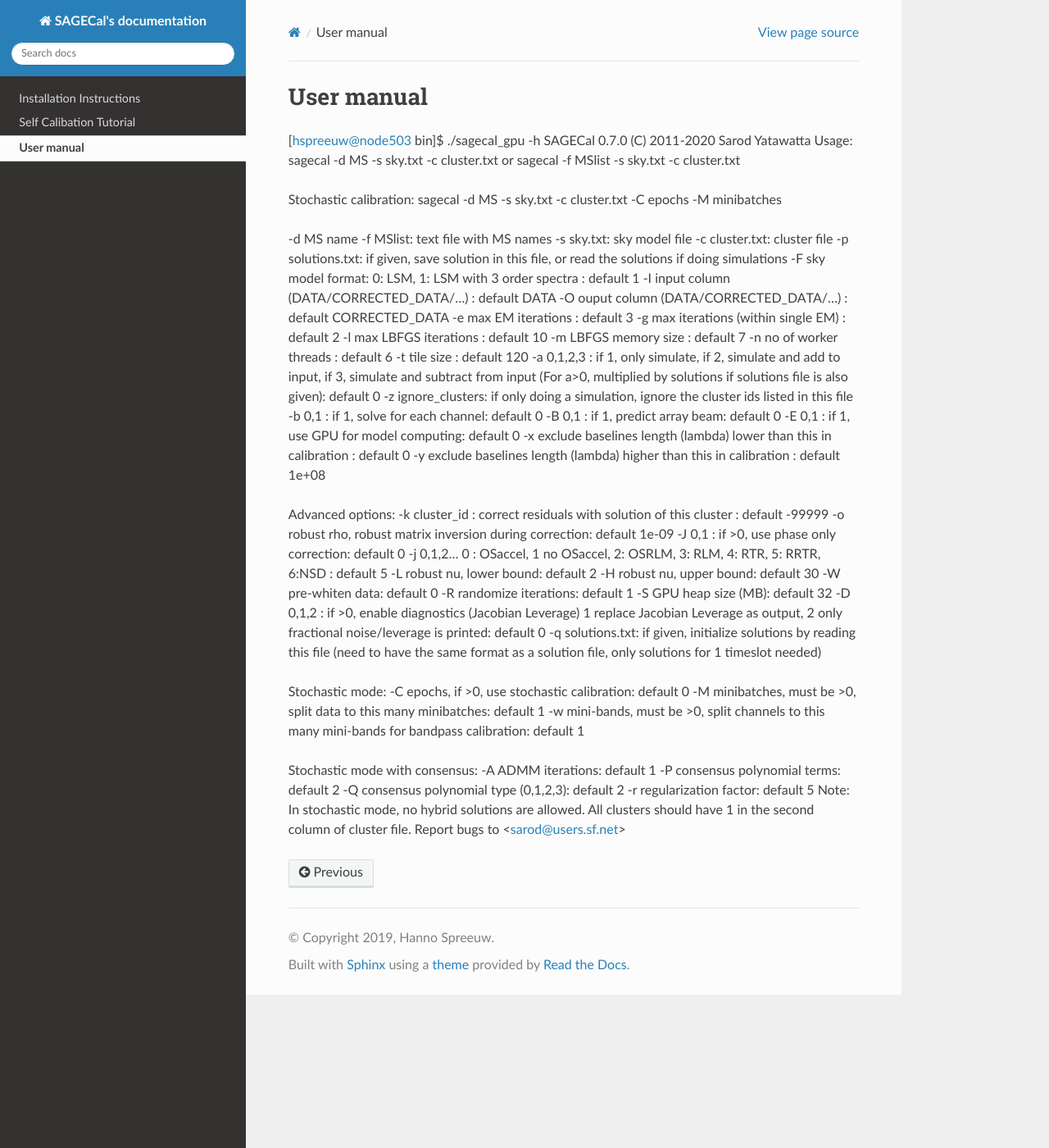
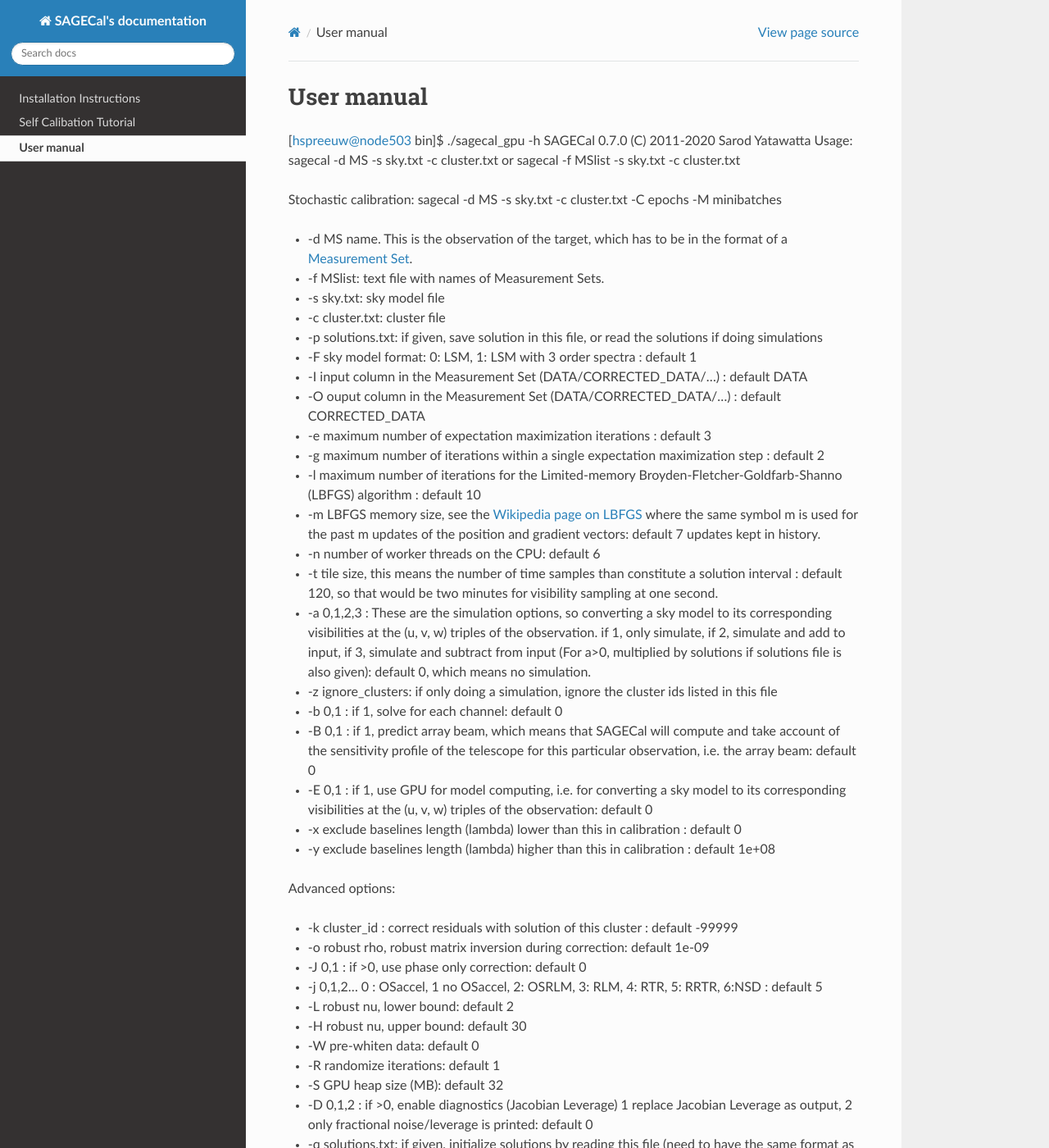
Before and after one commit to nlesc-dirac/sagecal, a Sphinx documentation site: the page built from Docs/source/user_manual.rst, in a window 1280 px wide and 1400 px high. Shown: the whole window at 82% size. Built offline with Sphinx 7.4.7 and the Read the Docs theme 2.0.0, drawn with Linux system fonts in a browser that asks for light colours; some of the changed text lies outside the part shown.

Commit message:
Tried to explain the basic options of SAGECal in a less concise manner. Not sure if I explained the -B and -E options completely correctly, need to check with Sarod.

```diff
--- a/Docs/source/user_manual.rst
+++ b/Docs/source/user_manual.rst
@@ -11,51 +11,57 @@ sagecal -f MSlist -s sky.txt -c cluster.txt
 Stochastic calibration:
 sagecal -d MS -s sky.txt -c cluster.txt -C epochs -M minibatches
 
--d MS name
--f MSlist: text file with MS names
--s sky.txt: sky model file
--c cluster.txt: cluster file
--p solutions.txt: if given, save solution in this file, or read the solutions if doing simulations
--F sky model format: 0: LSM, 1: LSM with 3 order spectra : default 1
--I input column (DATA/CORRECTED_DATA/...) : default DATA
--O ouput column (DATA/CORRECTED_DATA/...) : default CORRECTED_DATA
--e max EM iterations : default 3
--g max iterations  (within single EM) : default 2
--l max LBFGS iterations : default 10
--m LBFGS memory size : default 7
--n no of worker threads : default 6
--t tile size : default 120
--a 0,1,2,3 : if 1, only simulate, if 2, simulate and add to input, if 3, simulate and subtract from input (For a>0, multiplied by solutions if solutions file is also given): default 0
--z ignore_clusters: if only doing a simulation, ignore the cluster ids listed in this file
--b 0,1 : if 1, solve for each channel: default 0
--B 0,1 : if 1, predict array beam: default 0
--E 0,1 : if 1, use GPU for model computing: default 0
--x exclude baselines length (lambda) lower than this in calibration : default 0
--y exclude baselines length (lambda) higher than this in calibration : default 1e+08
+- -d MS name. This is the observation of the target, which has to be in the format of a `Measurement Set`_.
+- -f MSlist: text file with names of Measurement Sets.
+- -s sky.txt: sky model file
+- -c cluster.txt: cluster file
+- -p solutions.txt: if given, save solution in this file, or read the solutions if doing simulations
+- -F sky model format: 0: LSM, 1: LSM with 3 order spectra : default 1
+- -I input column in the Measurement Set (DATA/CORRECTED_DATA/...) : default DATA
+- -O ouput column in the Measurement Set (DATA/CORRECTED_DATA/...) : default CORRECTED_DATA
+- -e maximum number of expectation maximization iterations : default 3
+- -g maximum number of iterations within a single expectation maximization step : default 2
+- -l maximum number of iterations for the Limited-memory Broyden-Fletcher-Goldfarb-Shanno (LBFGS) algorithm : default 10
+- -m LBFGS memory size, see the `Wikipedia page on LBFGS`_ where the same symbol m is used for the past m updates of the position and gradient vectors: default 7 updates kept in history.
+- -n number of worker threads on the CPU: default 6
+- -t tile size, this means the number of time samples than constitute a solution interval : default 120, so that would be two minutes for visibility sampling at one second.
+- -a 0,1,2,3 : These are the simulation options, so converting a sky model to its corresponding visibilities at the (u, v, w) triples of the observation. if 1, only simulate, if 2, simulate and add to input, if 3, simulate and subtract from input (For a>0, multiplied by solutions if solutions file is also given): default 0, which means no simulation.
+- -z ignore_clusters: if only doing a simulation, ignore the cluster ids listed in this file
+- -b 0,1 : if 1, solve for each channel: default 0
+- -B 0,1 : if 1, predict array beam, which means that SAGECal will compute and take account of the sensitivity profile of the telescope for this particular observation, i.e. the array beam: default 0
+- -E 0,1 : if 1, use GPU for model computing, i.e. for converting a sky model to its corresponding visibilities at the (u, v, w) triples of the observation: default 0
+- -x exclude baselines length (lambda) lower than this in calibration : default 0
+- -y exclude baselines length (lambda) higher than this in calibration : default 1e+08
 
 Advanced options:
--k cluster_id : correct residuals with solution of this cluster : default -99999
--o robust rho, robust matrix inversion during correction: default 1e-09
--J 0,1 : if >0, use phase only correction: default 0
--j 0,1,2... 0 : OSaccel, 1 no OSaccel, 2: OSRLM, 3: RLM, 4: RTR, 5: RRTR, 6:NSD : default 5
--L robust nu, lower bound: default 2
--H robust nu, upper bound: default 30
--W pre-whiten data: default 0
--R randomize iterations: default 1
--S GPU heap size (MB): default 32
--D 0,1,2 : if >0, enable diagnostics (Jacobian Leverage) 1 replace Jacobian Leverage as output, 2 only fractional noise/leverage is printed: default 0
--q solutions.txt: if given, initialize solutions by reading this file (need to have the same format as a solution file, only solutions for 1 timeslot needed)
 
-Stochastic mode:
--C epochs, if >0, use stochastic calibration: default 0
--M minibatches, must be >0, split data to this many minibatches: default 1
--w mini-bands, must be >0, split channels to this many mini-bands for bandpass calibration: default 1
+- -k cluster_id : correct residuals with solution of this cluster : default -99999
+- -o robust rho, robust matrix inversion during correction: default 1e-09
+- -J 0,1 : if >0, use phase only correction: default 0
+- -j 0,1,2... 0 : OSaccel, 1 no OSaccel, 2: OSRLM, 3: RLM, 4: RTR, 5: RRTR, 6:NSD : default 5
+- -L robust nu, lower bound: default 2
+- -H robust nu, upper bound: default 30
+- -W pre-whiten data: default 0
+- -R randomize iterations: default 1
+- -S GPU heap size (MB): default 32
+- -D 0,1,2 : if >0, enable diagnostics (Jacobian Leverage) 1 replace Jacobian Leverage as output, 2 only fractional noise/leverage is printed: default 0
+- -q solutions.txt: if given, initialize solutions by reading this file (need to have the same format as a solution file, only solutions for 1 timeslot needed)
 
-Stochastic mode with consensus:
--A ADMM iterations: default 1
--P consensus polynomial terms: default 2
--Q consensus polynomial type (0,1,2,3): default 2
--r regularization factor: default 5
+  Stochastic mode:
+
+  - -C epochs, if >0, use stochastic calibration: default 0
+  - -M minibatches, must be >0, split data to this many minibatches: default 1
+  - -w mini-bands, must be >0, split channels to this many mini-bands for bandpass calibration: default 1
+  -
+  - Stochastic mode with consensus:
+  - -A ADMM iterations: default 1
+  - -P consensus polynomial terms: default 2
+  - -Q consensus polynomial type (0,1,2,3): default 2
+  - -r regularization factor: default 5
+
 Note: In stochastic mode, no hybrid solutions are allowed.
 All clusters should have 1 in the second column of cluster file.
 Report bugs to <sarod@users.sf.net>
+
+.. _`Measurement Set`: https://casa.nrao.edu/casadocs/casa-5.1.0/reference-material/measurement-set
+.. _`Wikipedia page on LBFGS`: https://en.wikipedia.org/wiki/Limited-memory_BFGS
```
